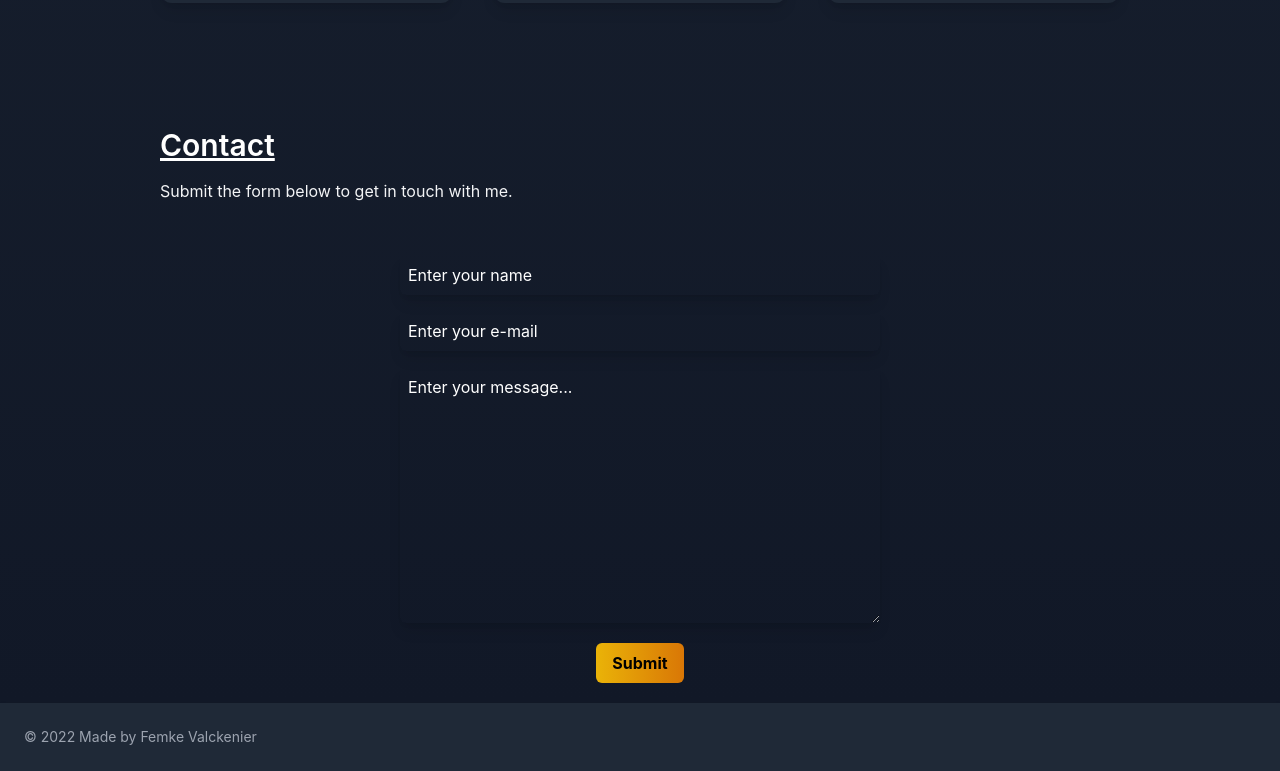
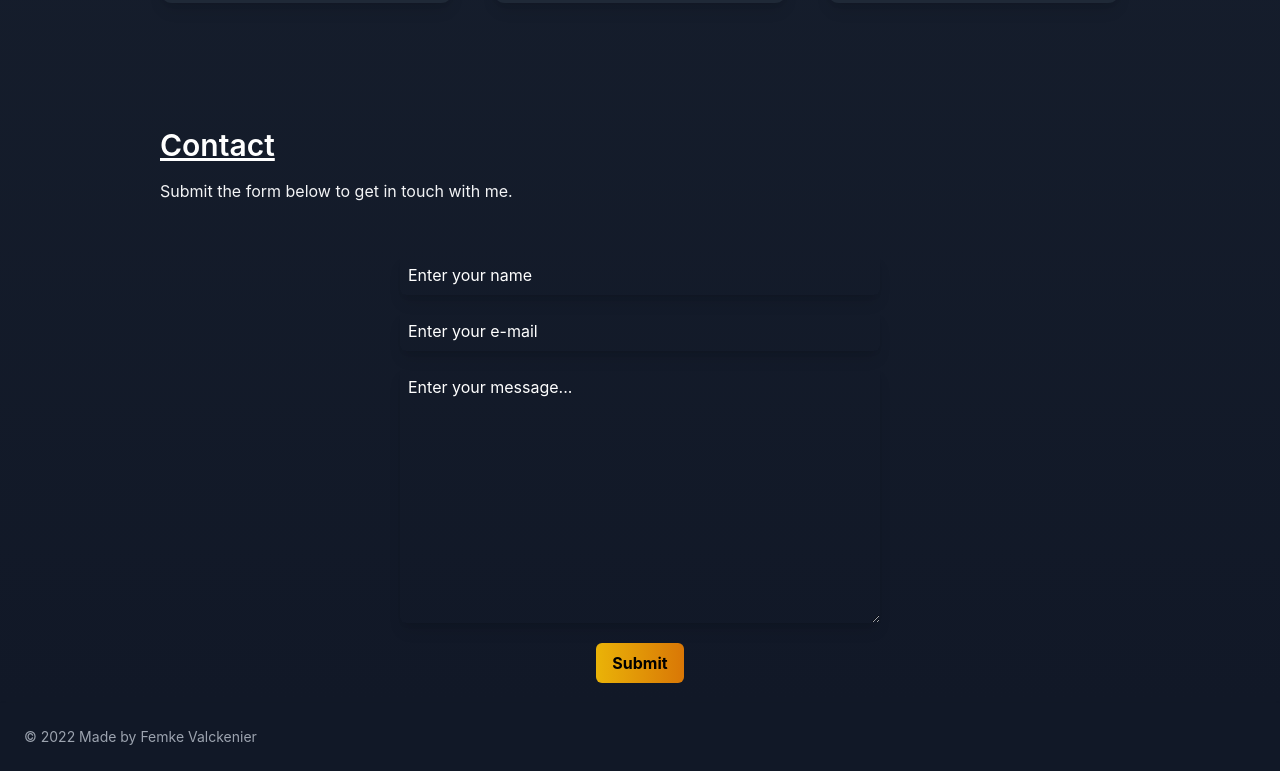
Before and after one commit to femkevalckenier/Personal-Portfolio, a Next.js app: page / in a window 1280 px wide. Shown: the part 1868-2639 px from the top of the page. Built offline with nearby package versions, Linux system fonts and the light colour scheme; what tailwind-typewriter would draw is missing.

Commit message:
footer update2

```diff
--- a/pages/index.js
+++ b/pages/index.js
@@ -120,7 +120,7 @@ export default function Home() {
 
         </section>
       </main>
-      <footer class="p-4 bg-white  shadow md:flex md:items-center md:justify-between md:p-6 dark:bg-gray-800">
+      <footer class="p-4 bg-white  shadow md:flex md:items-center md:justify-between md:p-6 dark:bg-gray-900">
         <span class="text-sm text-gray-500 sm:text-center dark:text-gray-400">© 2022 Made by <a href="https://www.linkedin.com/in/femke-valckenier/" class="hover:underline">Femke Valckenier</a>
         </span>
     </footer>
```
